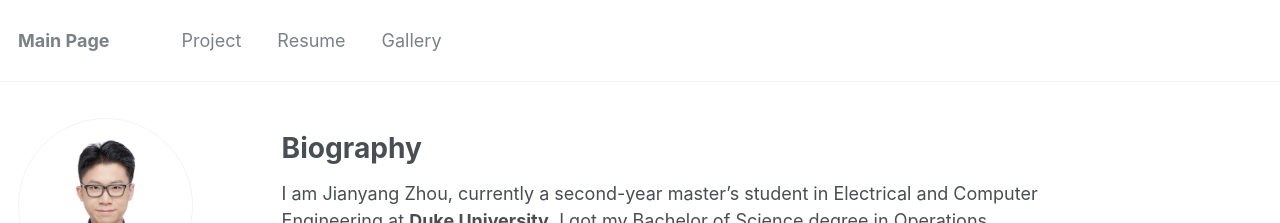
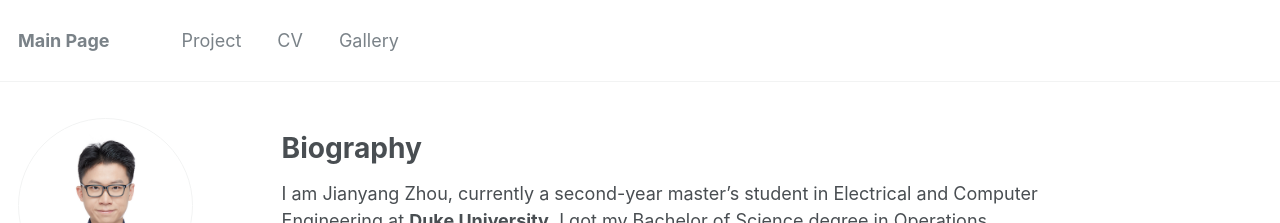
Before and after one commit to zhoujy1023/zhoujy1023.github.io, a Jekyll site: the page built from _pages/about.md, in a window 1280 px wide. Shown: the top 223 px of the page. Built offline with Jekyll 4.4.1, drawn with Linux system fonts in a browser that asks for light colours.

Commit message:
change navi bar

```diff
--- a/_data/navigation.yml
+++ b/_data/navigation.yml
@@ -6,8 +6,8 @@ main:
   - title: "Project"
     url: /project/
 
-  - title: "Resume"
-    url: /files/Resume.pdf
+  - title: "CV"
+    url: /files/CV.pdf
 
   - title: "Gallery"
     url: /gallery/
```
Also changed, not shown: 2 other files.
